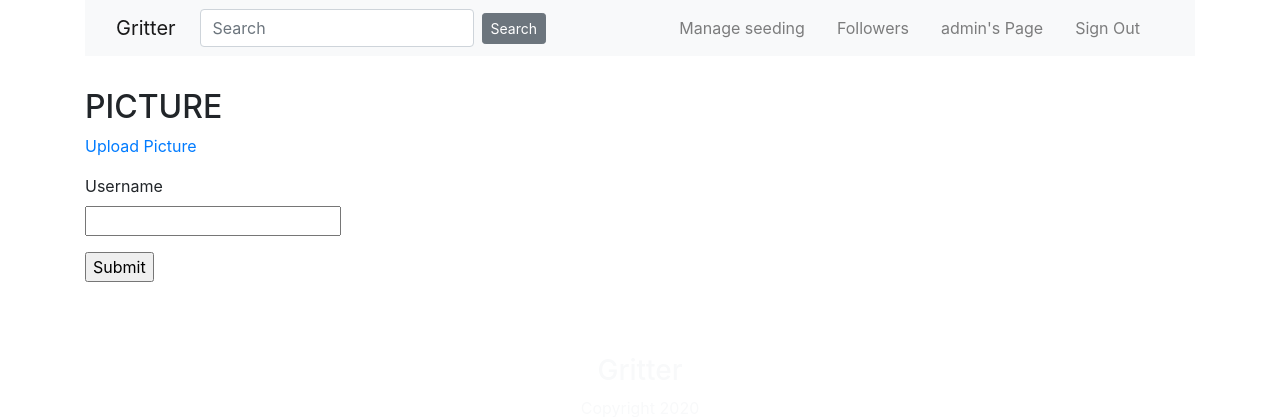
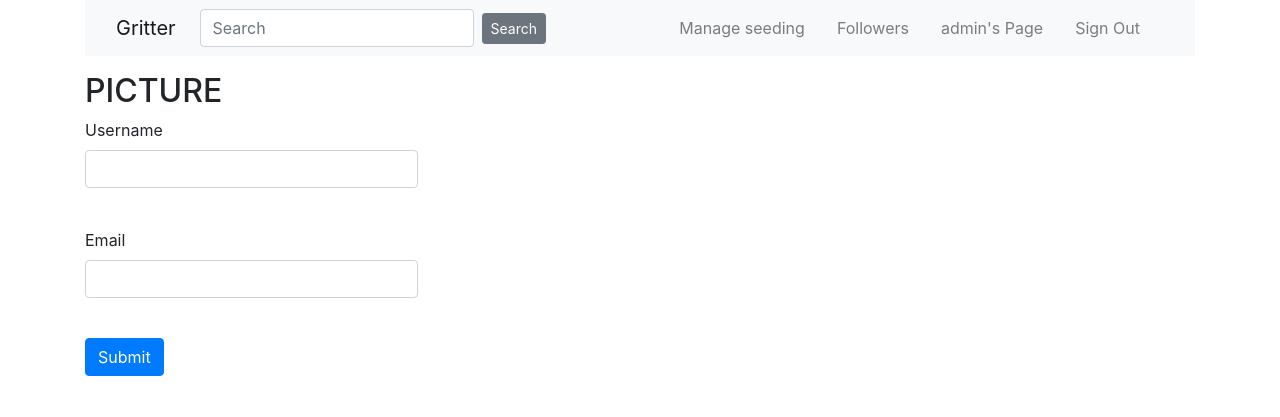
Before and after one commit to thejasonlee/twitter_clone, a Flask app: a page that uses project/templates/edit_profile.html in a window 1280 px wide. Shown: the top 417 px of the page. Run offline with Flask 2, Linux system fonts and the light colour scheme; a user stored in the database is signed in; data comes from the database, SQL or seed files in the repository; both versions use the stored data as it was after the commit; some libraries are stand-ins or nearby versions.

Commit message:
fixed minor edit profile

```diff
--- a/project/forms.py
+++ b/project/forms.py
@@ -33,10 +33,10 @@ class SearchForm(FlaskForm):
 
 
 class EditProfileForm(FlaskForm):
-    username= StringField('Username', validators=[DataRequired()])
+    username= StringField('Username', validators=[])
     email= StringField('Email', validators=[Email()])
-    password= PasswordField('Password', validators=[])
-    content = TextAreaField('About Me', validators=[])
+    # password= PasswordField('Password', validators=[])
+    # content = TextAreaField('About Me', validators=[])
     submit= SubmitField("Submit")
 
 
--- a/project/routes.py
+++ b/project/routes.py
@@ -241,6 +241,7 @@ def edit_profile(username):
     user = User.query.filter_by(username=current_user.username).first()
     if form.validate_on_submit():
         current_user.username = form.username.data
+        current_user.email = form.email.data
         db.session.commit()
         return redirect(url_for('user', username=current_user.username))
     return render_template('edit_profile.html', form=form)
--- a/project/templates/edit_profile.html
+++ b/project/templates/edit_profile.html
@@ -4,21 +4,19 @@
 {% block content %}
 
 <div class="container" >
-    <form method="POST" action="">
+
+    <h2>PICTURE</h2>
+
+
+    <form method="post" action="" width="20">
         {{ form.hidden_tag() }}
-
-        <p>
-            <h2>PICTURE</h2>
-            <a href="">Upload Picture</a>
-        </p>
-
-        <p>
-            {{ form.username.label }} <br>
-            {{ form.username }} <br>
-        </p>
-
-            {{ form.submit }} <br>
-        </p>
+        <div style="width: 30%">
+            {{ wtf.form_field(form.username) }} <br>
+        </div>
+        <div style="width: 30%">
+            {{ wtf.form_field(form.email) }} <br>
+        </div>
+        <button class="btn btn-primary" type="submit">Submit</button>
     </form>
 </div>
 
--- a/project/templates/user.html
+++ b/project/templates/user.html
@@ -21,6 +21,7 @@
 
 
     <h3>{{ user.username }}</h3>
+    <small> <p>{{ user.email }}</p> </small>
     {% if current_user.username == user.username %}
     <a href="{{ url_for('inbox', username=current_user.username) }}">
         <svg width="2em" height="2em" viewBox="0 0 16 16" class="bi bi-envelope" fill="currentColor" xmlns="http://www.w3.org/2000/svg">
```
Also changed, not shown: project/app.db.
